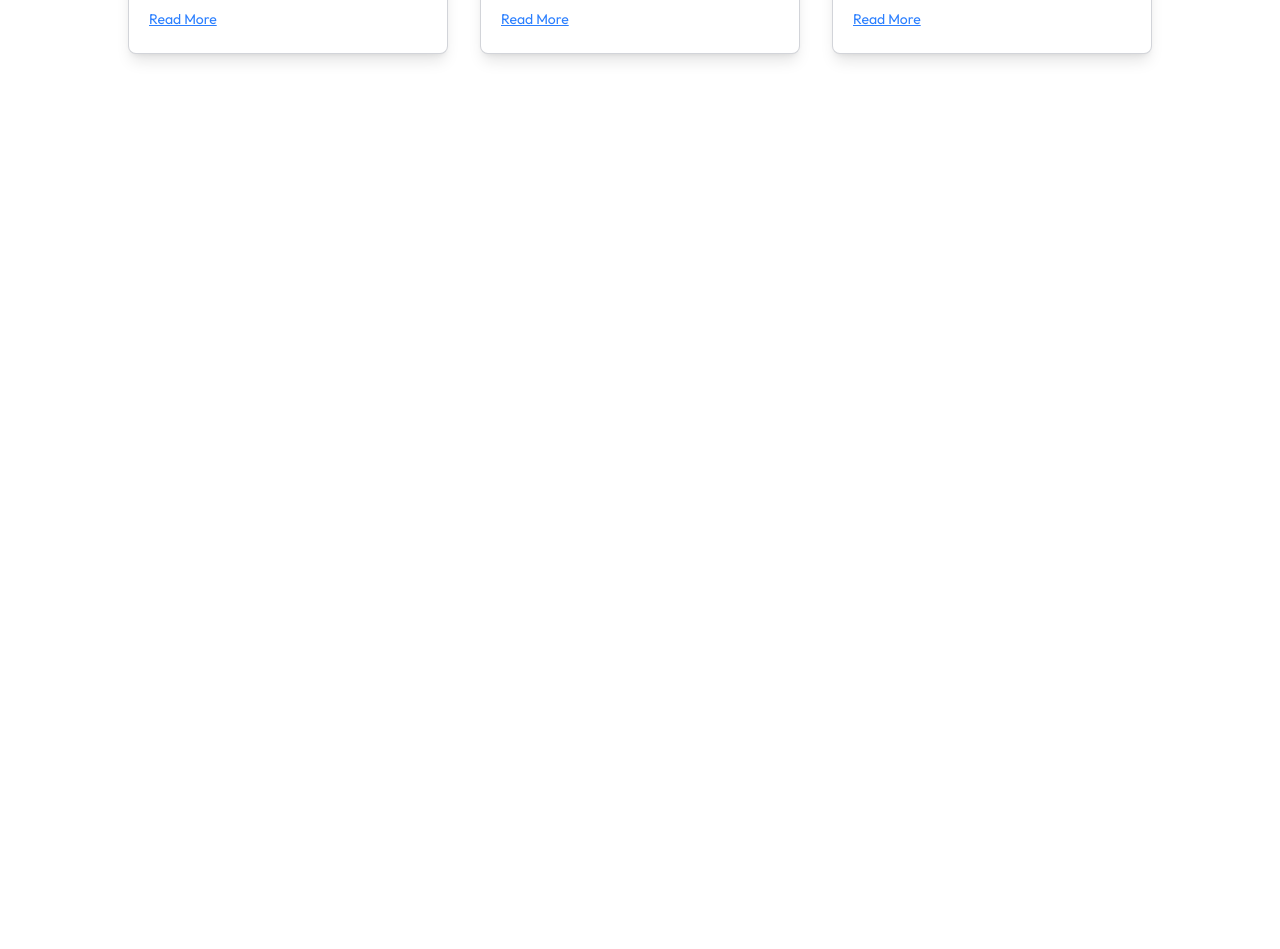
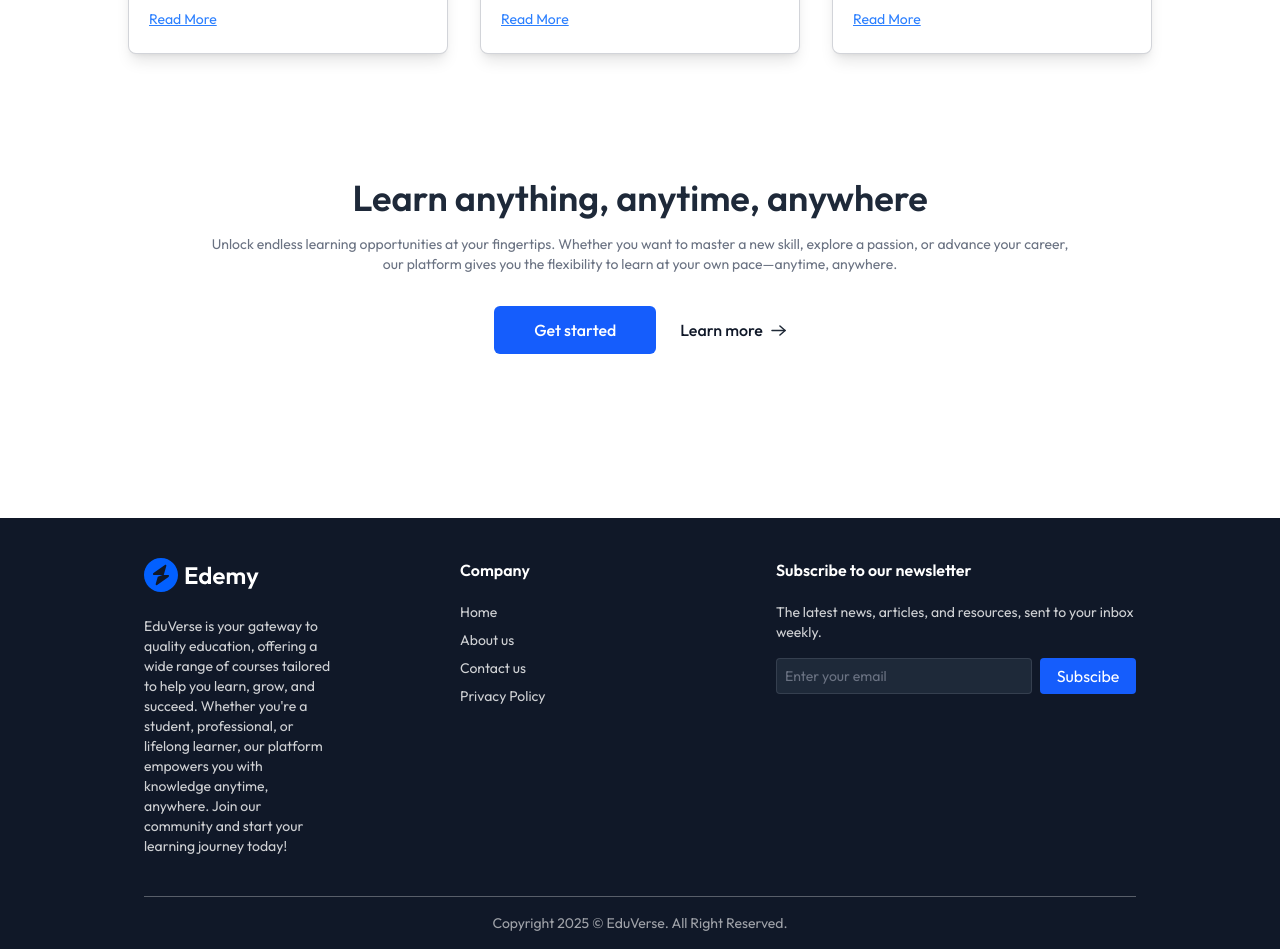
Before and after one commit to akshita1204/EduVerse-LMS, a React (Vite) app in the folder client/: page / in a window 1280 px wide. Shown: the part 1820-2769 px from the top of the page. Before the commit the page ends 1930 px from the top, so only its background shows below. Built offline with nearby package versions, Linux system fonts and the light colour scheme; no server answers; a web font is replaced by a local one.

Commit message:
Home Page Completed

```diff
--- a/client/src/components/students/CallToAction.jsx
+++ b/client/src/components/students/CallToAction.jsx
@@ -1,9 +1,14 @@
 import React from 'react'
-
+import {assets} from '../../assets/assets'
 const CallToAction = () => {
   return (
-    <div>
-        <h1>CallToAction</h1>
+    <div className='flex flex-col items-center gap-4 pt-10 pb-24 px-8 md:px-0'>
+        <h1 className='text-xl md:text-4xl text-gray-800 font-semibold'>Learn anything, anytime, anywhere</h1>
+        <p className='text-gray-500 sm:text-sm '>Unlock endless learning opportunities at your fingertips. Whether you  want to master a new skill, explore a passion, or advance your career,<br/> our platform gives you the flexibility to learn at your own pace—anytime, anywhere.</p>
+        <div className='flex items-center font-medium gap-6 mt-4'>
+          <button className='px-10 py-3 rounded-md text-white bg-blue-600'>Get started</button>
+          <button className='flex items-center gap-2'>Learn more <img src={assets.arrow_icon} alt='arrow_icon'/></button>
+        </div>
     </div>
   )
 }
--- a/client/src/components/students/Footer.jsx
+++ b/client/src/components/students/Footer.jsx
@@ -1,8 +1,37 @@
 import React from 'react'
+import { assets } from '../../assets/assets'
 
 const Footer = () => {
   return (
-    <div><h1>Footer</h1></div>
+      <footer className='bg-gray-900 md:px-36 text-left w-full mt-10'>
+        <div className='flex flex-col md:flex-row items-start px-8 md:px-0 justify-center gap-10 md:gap-32 py-10 border-b border-white/30'>
+          <div className='flex flex-col md:items-start items-center w-full'>
+            <img src={assets.logo_dark} alt='logo'/>
+            <p className='mt-6 text-center md:text-left text-sm text-white/80'>  EduVerse is your gateway to quality education, offering a wide range of courses tailored to help you learn, grow, and succeed. Whether you're a student, professional, or lifelong learner, our platform empowers you with knowledge anytime, anywhere. Join our community and start your learning journey today!</p>
+          </div>
+
+          <div className='flex flex-col md:items-start items-center w-full '>
+            <h2 className='font-semibold text-white mb-5'>Company</h2>
+            <ul className='flex md:flex-col w-full justify-between text-sm text-white/80 md:space-y-2'>
+              <li><a href="#">Home</a></li>
+              <li><a href="#">About us</a></li>
+              <li><a href="#">Contact us</a></li>
+              <li><a href="#">Privacy Policy</a></li>
+            </ul>
+          </div>
+
+          <div className='hidden md:flex flex-col items-start w-full '>
+            <h2 className='font-semibold text-white mb-5'>Subscribe to our newsletter</h2>
+            <p className='text-sm text-white/80'>The latest news, articles, and resources, sent to your inbox weekly.</p>
+             <div className='flex items-center gap-2 pt-4'>
+              <input type="email" placeholder='Enter your email' className='border border-gray-500/30 bg-gray-800 text-gray-500 placeholder-gray-500 ouline-none w-64 h-9 rounded px-2 text-sm'/>
+              <button className='bg-blue-600 w-24 h-9 text-white rounded'>Subscibe</button>
+             </div>
+          </div>
+
+        </div>
+        <p className='py-4 text-center text-xs md:text-sm text-white/60'>Copyright 2025 © EduVerse. All Right Reserved.</p>
+      </footer>
   )
 }
 
--- a/client/src/pages/students/Home.jsx
+++ b/client/src/pages/students/Home.jsx
@@ -3,6 +3,8 @@
 import Companies from '../../components/students/Companies'
 import CourseSection from '../../components/students/CourseSection'
 import TestimonialsSection from '../../components/students/TestimonialsSection'
+import CallToAction from '../../components/students/CallToAction'
+import Footer from '../../components/students/Footer'
 
 const Home = () => {
   return (
@@ -11,6 +13,8 @@
       <Companies/>
       <CourseSection/>
       <TestimonialsSection/>
+      <CallToAction/>
+      <Footer/>
     </div>
   )
 }
```
